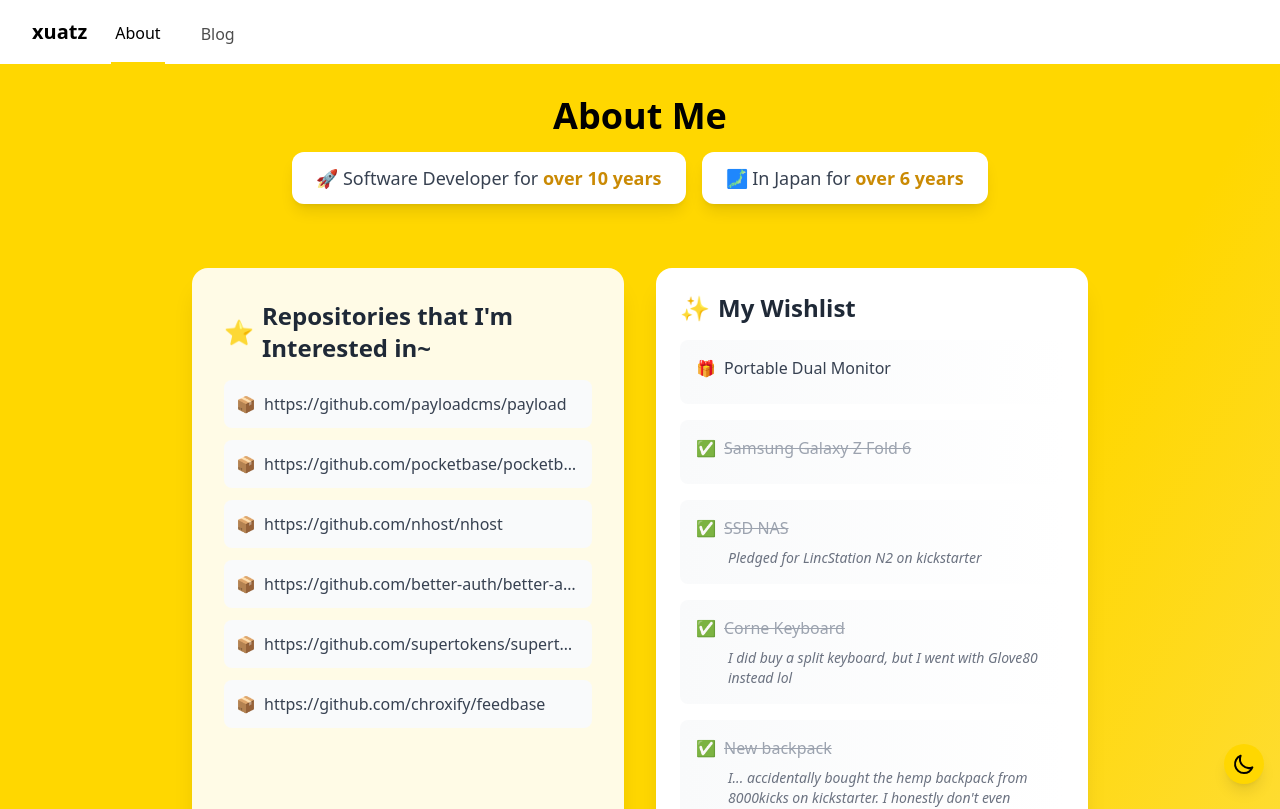
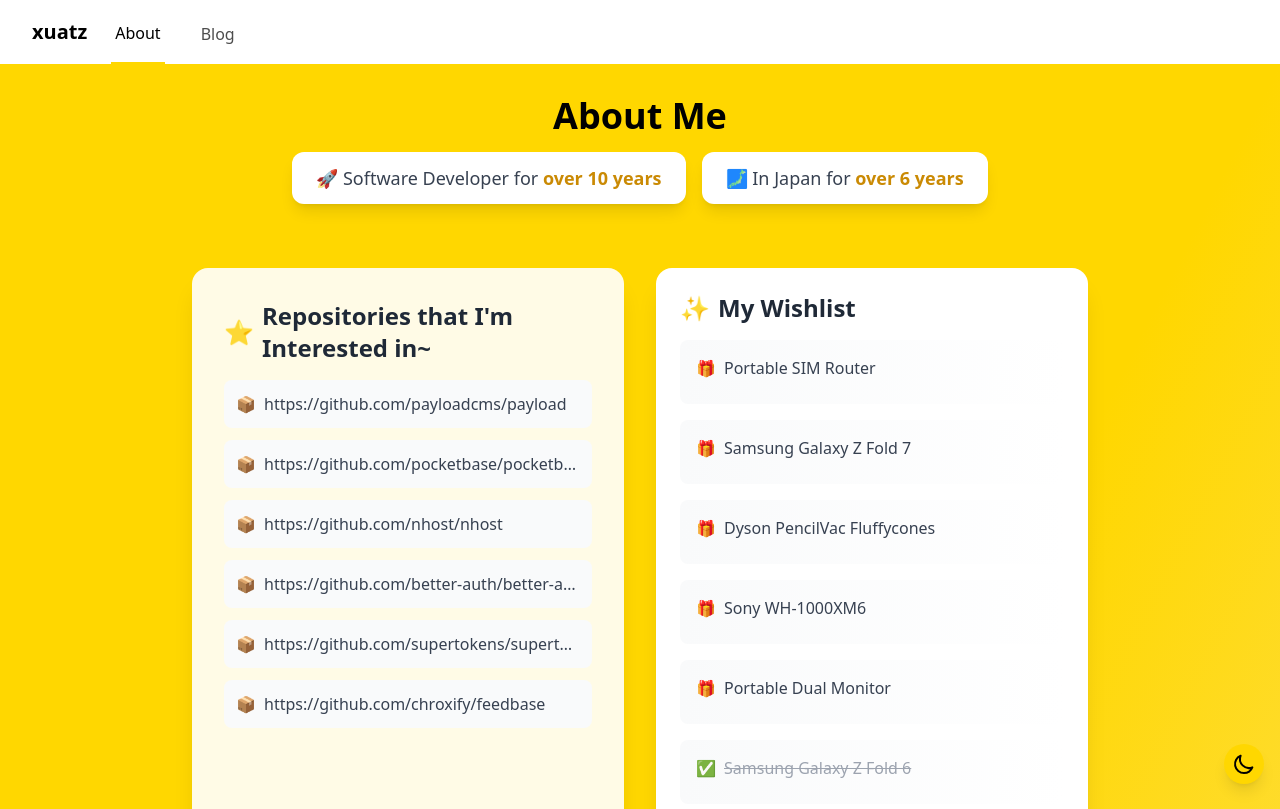
Before and after one commit to xuatz/aboutme, a SvelteKit app: page / in a window 1280 px wide. Shown: the top 809 px of the page. Built offline with nearby package versions, Linux system fonts and the light colour scheme.

Commit message:
feat: update shopping wishlist gg

```diff
--- a/src/routes/+page.ts
+++ b/src/routes/+page.ts
@@ -12,6 +12,10 @@ export function load() {
   ];
 
   const shoppingWishlist = [
+    { title: 'Portable SIM Router' },
+    { title: 'Samsung Galaxy Z Fold 7' },
+    { title: 'Dyson PencilVac Fluffycones', url: 'https://www.dyson.co.jp/vacuum-cleaners/powerbroom/pencilvac/fluffycones' },
+    { title: 'Sony WH-1000XM6', url: 'https://www.sony.jp/headphone/products/WH-1000XM6/' },
     {
       title: 'Portable Dual Monitor',
       url: 'https://www.intehill.com/products/duotrek-lr13upre-order'
```
